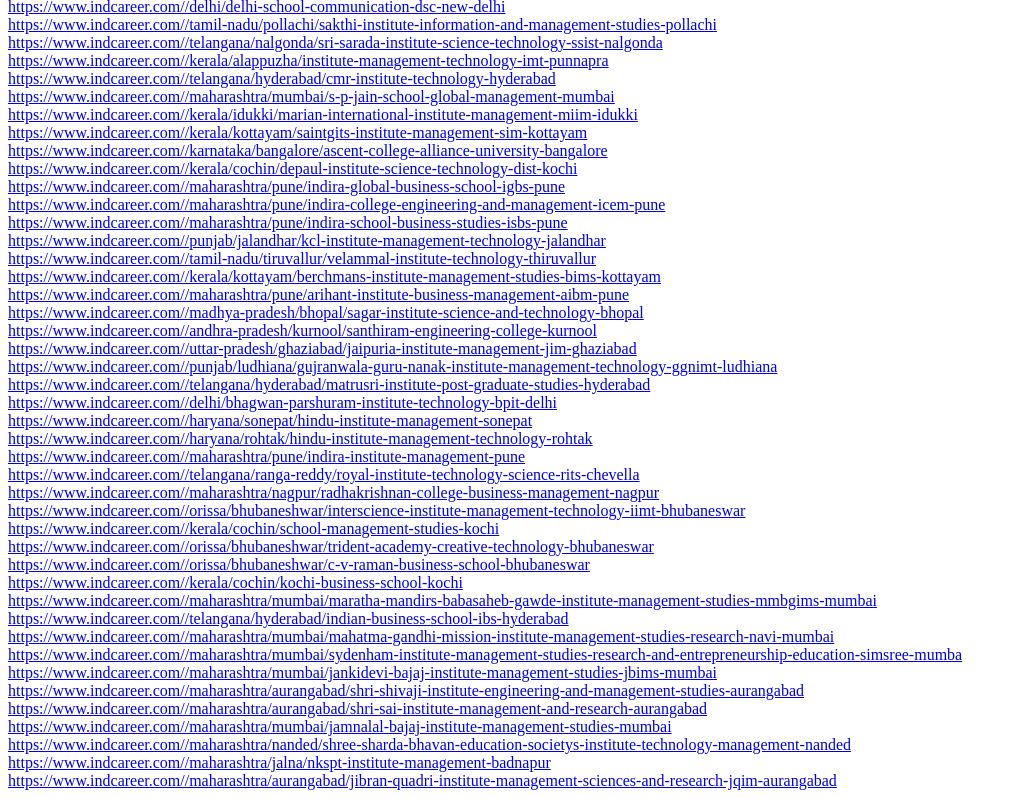
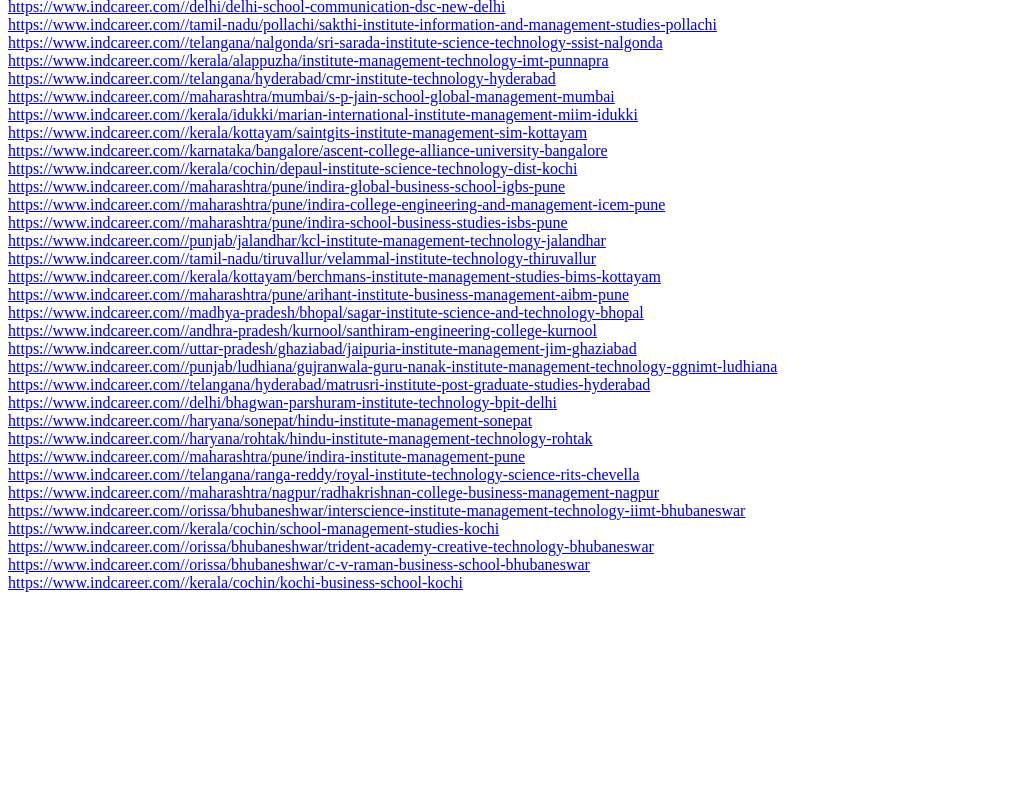
Before and after one commit to Adhirajmajumder/webscraper.github.io, a plain HTML site: page index.html in a window 1280 px wide. Shown: the part 2062-2860 px from the top of the page, without its empty margins (0-1018 px from the left). After the commit the page ends 2662 px from the top, so only its background shows below. Drawn offline with Linux system fonts and the light colour scheme.

Commit message:
new update

```diff
--- a/index.html
+++ b/index.html
@@ -145,14 +145,3 @@
 <a href='https://www.indcareer.com//orissa/bhubaneshwar/trident-academy-creative-technology-bhubaneswar'>https://www.indcareer.com//orissa/bhubaneshwar/trident-academy-creative-technology-bhubaneswar</a><br/>
 <a href='https://www.indcareer.com//orissa/bhubaneshwar/c-v-raman-business-school-bhubaneswar'>https://www.indcareer.com//orissa/bhubaneshwar/c-v-raman-business-school-bhubaneswar</a><br/>
 <a href='https://www.indcareer.com//kerala/cochin/kochi-business-school-kochi'>https://www.indcareer.com//kerala/cochin/kochi-business-school-kochi</a><br/>
-<a href='https://www.indcareer.com//maharashtra/mumbai/maratha-mandirs-babasaheb-gawde-institute-management-studies-mmbgims-mumbai'>https://www.indcareer.com//maharashtra/mumbai/maratha-mandirs-babasaheb-gawde-institute-management-studies-mmbgims-mumbai</a><br/>
-<a href='https://www.indcareer.com//telangana/hyderabad/indian-business-school-ibs-hyderabad'>https://www.indcareer.com//telangana/hyderabad/indian-business-school-ibs-hyderabad</a><br/>
-<a href='https://www.indcareer.com//maharashtra/mumbai/mahatma-gandhi-mission-institute-management-studies-research-navi-mumbai'>https://www.indcareer.com//maharashtra/mumbai/mahatma-gandhi-mission-institute-management-studies-research-navi-mumbai</a><br/>
-<a href='https://www.indcareer.com//maharashtra/mumbai/sydenham-institute-management-studies-research-and-entrepreneurship-education-simsree-mumba'>https://www.indcareer.com//maharashtra/mumbai/sydenham-institute-management-studies-research-and-entrepreneurship-education-simsree-mumba</a><br/>
-<a href='https://www.indcareer.com//maharashtra/mumbai/jankidevi-bajaj-institute-management-studies-jbims-mumbai'>https://www.indcareer.com//maharashtra/mumbai/jankidevi-bajaj-institute-management-studies-jbims-mumbai</a><br/>
-<a href='https://www.indcareer.com//maharashtra/aurangabad/shri-shivaji-institute-engineering-and-management-studies-aurangabad'>https://www.indcareer.com//maharashtra/aurangabad/shri-shivaji-institute-engineering-and-management-studies-aurangabad</a><br/>
-<a href='https://www.indcareer.com//maharashtra/aurangabad/shri-sai-institute-management-and-research-aurangabad'>https://www.indcareer.com//maharashtra/aurangabad/shri-sai-institute-management-and-research-aurangabad</a><br/>
-<a href='https://www.indcareer.com//maharashtra/mumbai/jamnalal-bajaj-institute-management-studies-mumbai'>https://www.indcareer.com//maharashtra/mumbai/jamnalal-bajaj-institute-management-studies-mumbai</a><br/>
-<a href='https://www.indcareer.com//maharashtra/nanded/shree-sharda-bhavan-education-societys-institute-technology-management-nanded'>https://www.indcareer.com//maharashtra/nanded/shree-sharda-bhavan-education-societys-institute-technology-management-nanded</a><br/>
-<a href='https://www.indcareer.com//maharashtra/jalna/nkspt-institute-management-badnapur'>https://www.indcareer.com//maharashtra/jalna/nkspt-institute-management-badnapur</a><br/>
-<a href='https://www.indcareer.com//maharashtra/aurangabad/jibran-quadri-institute-management-sciences-and-research-jqim-aurangabad'>https://www.indcareer.com//maharashtra/aurangabad/jibran-quadri-institute-management-sciences-and-research-jqim-aurangabad</a><br/>
```
